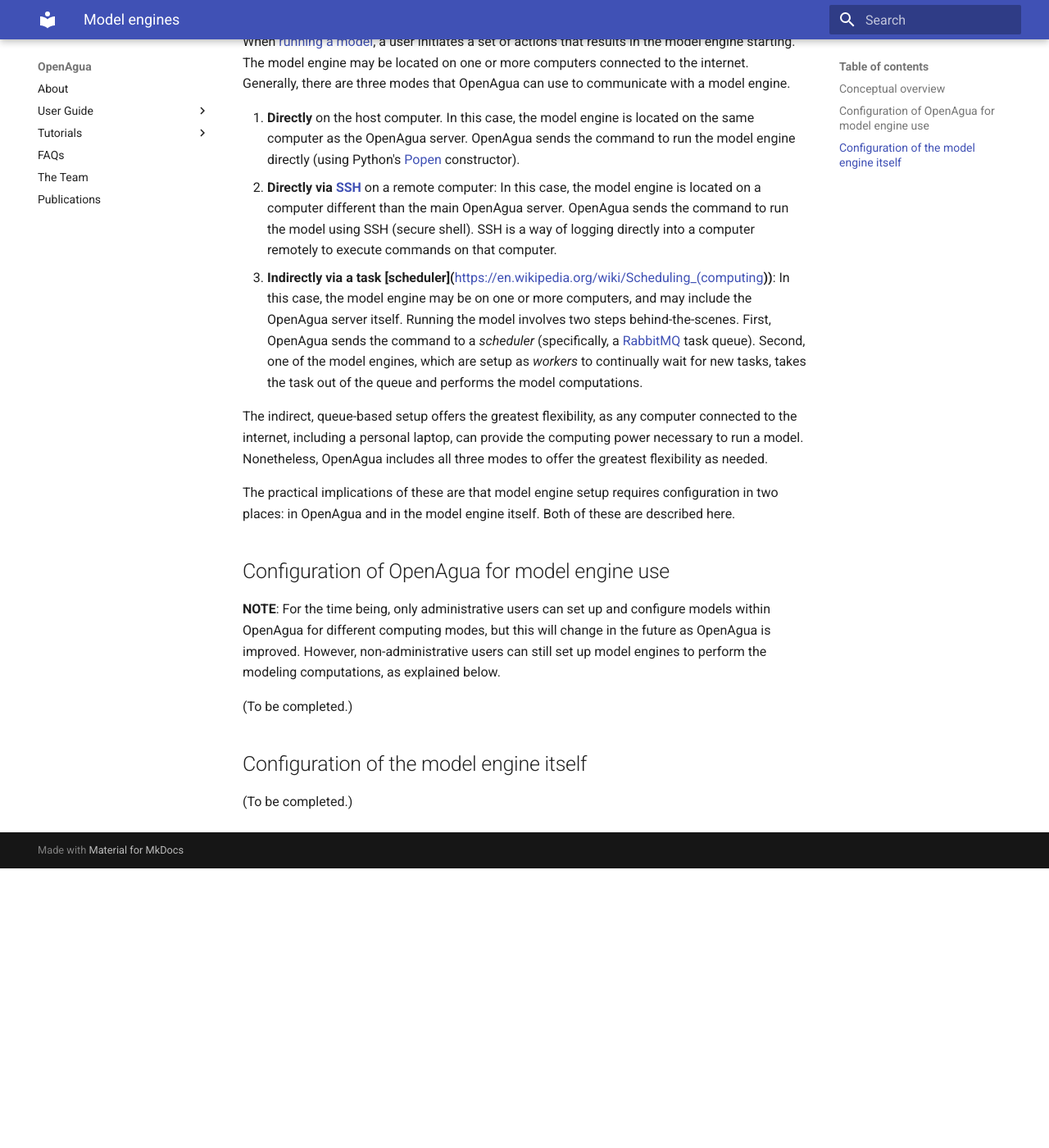
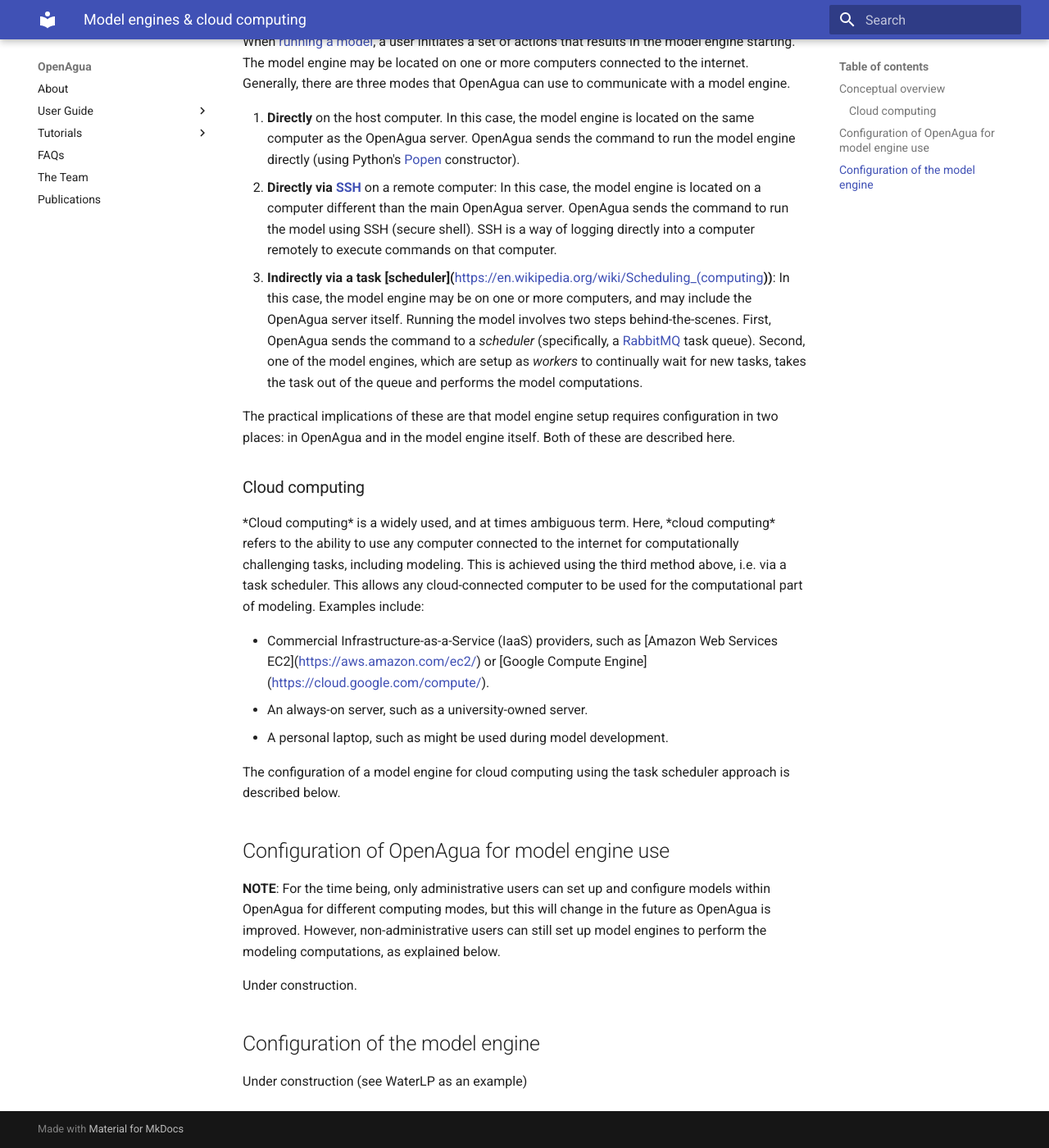
Before and after one commit to OpenAgua/openagua-documentation, an MkDocs documentation site: the page built from docs/how-to-use/user-guide/configuration/model-engines.md, in a window 1280 px wide and 1400 px high, scrolled down 479 px. Shown: the whole window at 82% size. Built offline with MkDocs 1.6.1 and Material for MkDocs 9.7.7, drawn with Linux system fonts in a browser that asks for light colours; old or Windows-style settings are respelled for this version of MkDocs; before the commit the page ends 1538 px from its top, so only the background shows below that; some of the changed text lies outside the part shown.

Commit message:
GitBook: [master] 5 pages modified

```diff
--- a/docs/how-to-use/user-guide/configuration/model-engines.md
+++ b/docs/how-to-use/user-guide/configuration/model-engines.md
@@ -1,4 +1,4 @@
-# Model engines
+# Model engines & cloud computing
 
 To successfully run a model using OpenAgua, there must be a working connection between OpenAgua and a _model engine_. A _model engine_ is a generalized executable modeling application that is designed to 1\) connect with and read data from the OpenAgua database, 2\) perform some action using the data \(most likely a simulation or optimization of the system\), and 3\) save results back to OpenAgua.
 
@@ -12,16 +12,24 @@
 2. **Directly via** [**SSH**](https://en.wikipedia.org/wiki/Secure_Shell) on a remote computer: In this case, the model engine is located on a computer different than the main OpenAgua server. OpenAgua sends the command to run the model using SSH \(secure shell\). SSH is a way of logging directly into a computer remotely to execute commands on that computer.
 3. **Indirectly via a task \[scheduler\]\(**[https://en.wikipedia.org/wiki/Scheduling\_\(computing](https://en.wikipedia.org/wiki/Scheduling_%28computing)**\)\)**: In this case, the model engine may be on one or more computers, and may include the OpenAgua server itself. Running the model involves two steps behind-the-scenes. First, OpenAgua sends the command to a _scheduler_ \(specifically, a [RabbitMQ](https://www.rabbitmq.com/) task queue\). Second, one of the model engines, which are setup as _workers_ to continually wait for new tasks, takes the task out of the queue and performs the model computations.
 
-The indirect, queue-based setup offers the greatest flexibility, as any computer connected to the internet, including a personal laptop, can provide the computing power necessary to run a model. Nonetheless, OpenAgua includes all three modes to offer the greatest flexibility as needed.
+The practical implications of these are that model engine setup requires configuration in two places: in OpenAgua and in the model engine itself. Both of these are described here.
 
-The practical implications of these are that model engine setup requires configuration in two places: in OpenAgua and in the model engine itself. Both of these are described here.
+### Cloud computing
+
+\*Cloud computing\* is a widely used, and at times ambiguous term. Here, \*cloud computing\* refers to the ability to use any computer connected to the internet for computationally challenging tasks, including modeling. This is achieved using the third method above, i.e. via a task scheduler. This allows any cloud-connected computer to be used for the computational part of modeling. Examples include:
+
+* Commercial Infrastructure-as-a-Service \(IaaS\) providers, such as \[Amazon Web Services EC2\]\([https://aws.amazon.com/ec2/](https://aws.amazon.com/ec2/)\) or \[Google Compute Engine\]\([https://cloud.google.com/compute/](https://cloud.google.com/compute/)\).
+* An always-on server, such as a university-owned server.
+* A personal laptop, such as might be used during model development.
+
+The configuration of a model engine for cloud computing using the task scheduler approach is described below.
 
 ## Configuration of OpenAgua for model engine use
 
 **NOTE**: For the time being, only administrative users can set up and configure models within OpenAgua for different computing modes, but this will change in the future as OpenAgua is improved. However, non-administrative users can still set up model engines to perform the modeling computations, as explained below.
 
-\(To be completed.\)
+Under construction.
 
-## Configuration of the model engine itself
+## Configuration of the model engine
 
-\(To be completed.\)
+Under construction \(see WaterLP as an example\)
```
Also changed, not shown: docs/README.md (+8 -9 lines), docs/SUMMARY.md (+1 -1 lines), docs/how-to-use/faqs.md (+1 -1 lines), docs/how-to-use/getting-help.md (+1 -4 lines).
